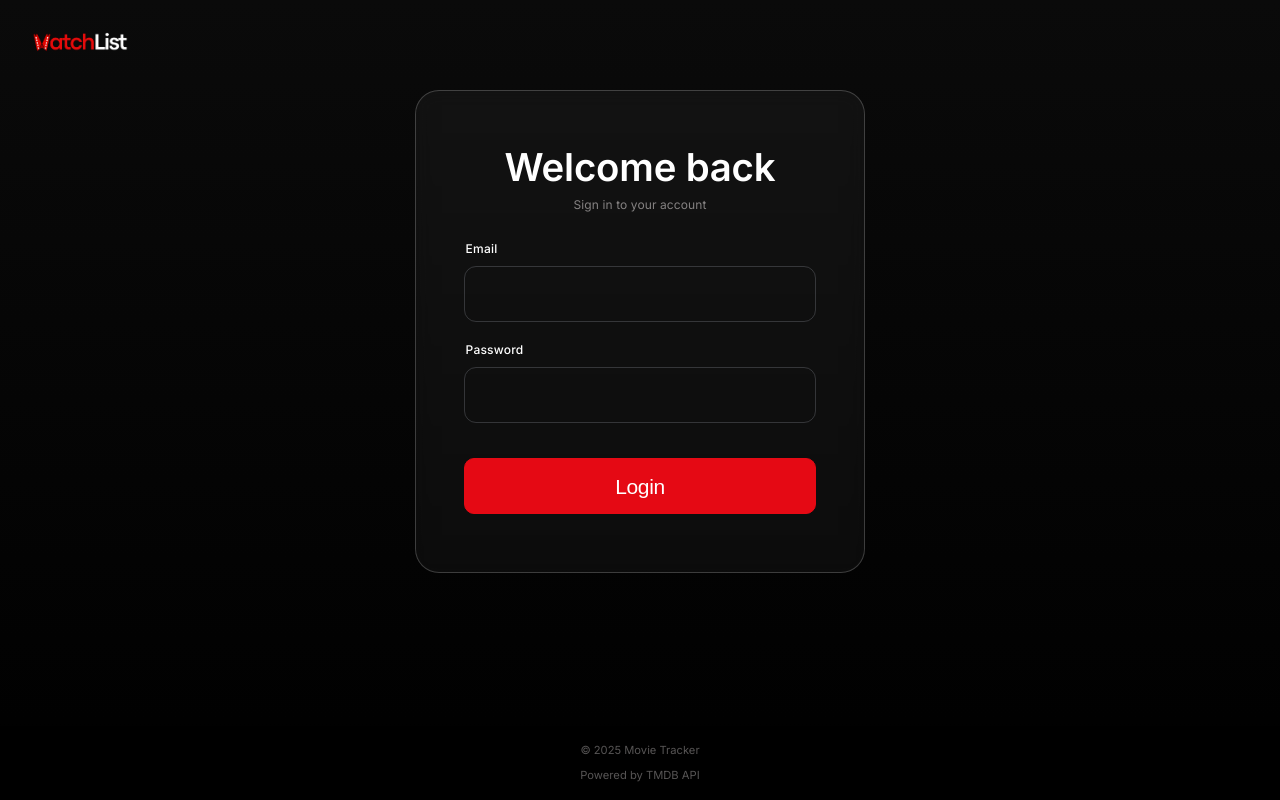
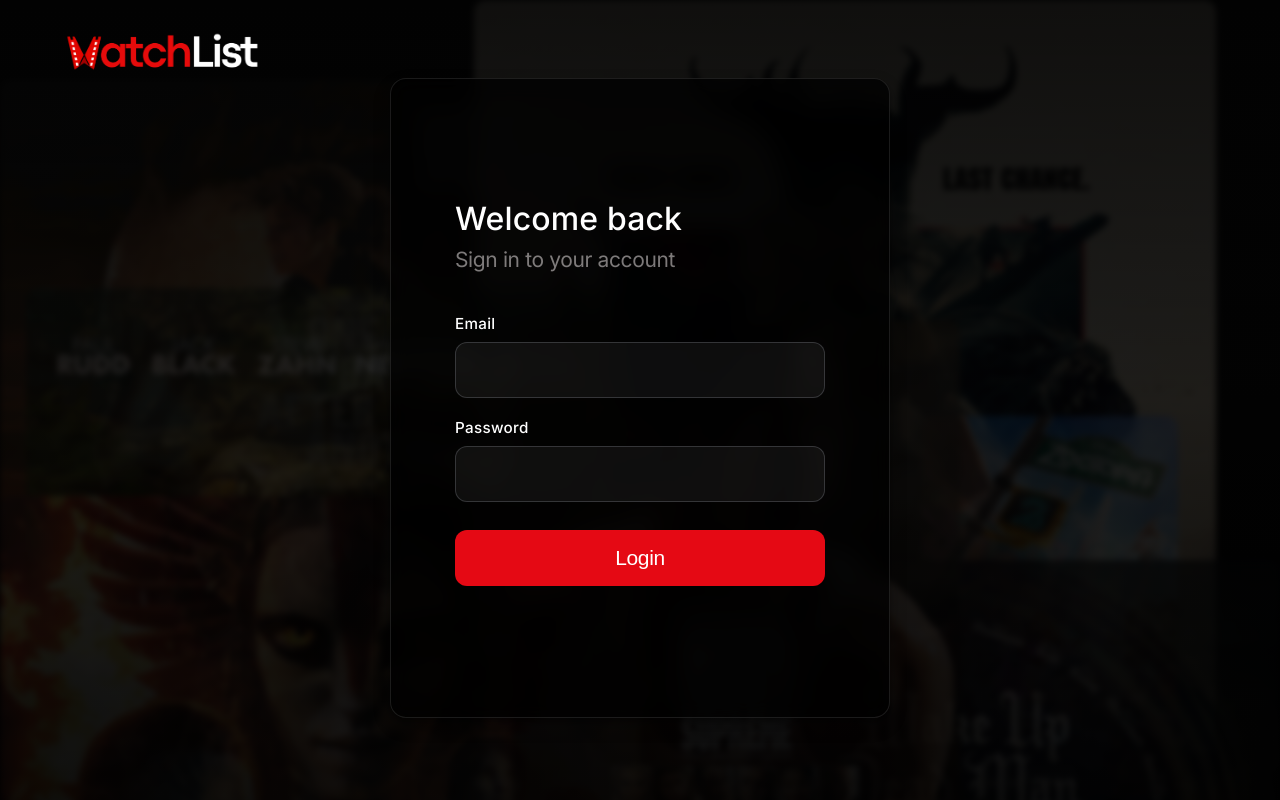
Before and after one commit to kabiraj/movie-tracker, a React (Vite) app in the folder frontend/: page /login in a window 1280 px wide. Built offline with nearby package versions, Linux system fonts and the light colour scheme.

Commit message:
polish UI for login and signup page

```diff
--- a/frontend/src/pages/LoginPage.jsx
+++ b/frontend/src/pages/LoginPage.jsx
@@ -124,13 +124,24 @@ function LoginPage(){
 
     return (
         <div className='login-page'>
-            <div className='logo-container'>
+            <div className='login-logo-container'>
                     <img
                         className="login-logo"
                         src="/logo/logo.png"
                         alt="Movie Tracker logo"
                         />
+            </div>
+            <div className='login-background-section'>
+                <div className='login-poster-grid'>
+                    <img src="/movieposter/1.jpg" alt="Movie poster 1" />
+                    <img src="/movieposter/2.jpg" alt="Movie poster 2" />
+                    <img src="/movieposter/3.jpg" alt="Movie poster 3" />
+                    <img src="/movieposter/4.jpg" alt="Movie poster 4" />
+                    <img src="/movieposter/5.jpg" alt="Movie poster 5" />
+                    <img src="/movieposter/6.jpg" alt="Movie poster 6" />
+                    <img src="/movieposter/7.jpg" alt="Movie poster 7" />
                 </div>
+            </div>
             <div className='login-container'>
                 <header className="login-header">
                     <h1>Welcome back</h1>
@@ -186,7 +197,7 @@ function LoginPage(){
 
                 </form>
             </div>
-            <Footer />
+            {/* <Footer /> */}
         </div>
     )
 }
--- a/frontend/src/pages/SignupPage.jsx
+++ b/frontend/src/pages/SignupPage.jsx
@@ -101,15 +101,13 @@ function SignUpPage() {
 
     return (
         <div className="signup-page">
-            <div className='logo-container'>
             <img
                 className="signup-logo"
                 src="/logo/logo.png"
                 alt="Movie Tracker logo"
             />
-                </div>
-            <div className="signup-wrapper">
             <div className="signup-container">
+                <div className="signup-form-content">
                     <form onSubmit={handleSubmit} noValidate>
                         <div className="signup-header">
                             <h1 className="signup-title">Create your account</h1>
--- a/frontend/src/styles/LoginPage.css
+++ b/frontend/src/styles/LoginPage.css
@@ -5,41 +5,151 @@
     background: var(--bg-dark);
     display: flex;
     flex-direction: column;
-    height: 100vh;
+    min-height: 100vh;
+    width: 100%;
+    position: relative;
+    overflow: hidden;
+}
+
+.login-background-section {
+    position: absolute;
+    top: 0;
+    left: 0;
+    right: 0;
+    bottom: 0;
+    width: 100%;
+    height: 100%;
+    z-index: 0;
+    overflow: hidden;
+}
+
+.login-background-section::before {
+    content: '';
+    position: absolute;
+    top: 0;
+    left: 0;
+    right: 0;
+    bottom: 0;
+    background: linear-gradient(
+        to bottom,
+        rgba(0, 0, 0, 0.8) 0%,
+        rgba(0, 0, 0, 0.6) 50%,
+        rgba(0, 0, 0, 0.8) 100%
+    );
+    z-index: 2;
+    pointer-events: none;
+}
+
+.login-poster-grid {
+    position: relative;
+    width: 100%;
+    height: 100%;
+    filter: blur(3px);
+    opacity: 0.4;
+}
+
+.login-poster-grid img {
+    position: absolute;
+    object-fit: cover;
+    border-radius: 12px;
+    opacity: 0.7;
+}
+
+.login-poster-grid img:nth-child(1) {
+    left: 0%;
+    top: 10%;
+    width: 45%;
+}
+
+.login-poster-grid img:nth-child(2) {
+    top: 0%;
+    right: 5%;
+    width: 58%;
+}
+
+.login-poster-grid img:nth-child(3) {
+    top: 36%;
+    left: 2%;
+    width: 46%;
+}
+
+.login-poster-grid img:nth-child(4) {
+    top: 52%;
+    right: 8%;
+    width: 20%;
+}
+
+.login-poster-grid img:nth-child(5) {
+    top: 62%;
+    left: 0%;
+    width: 54%;
+}
+
+.login-poster-grid img:nth-child(6) {
+    top: 70%;
+    right: 0%;
+    width: 50%;
+}
+
+.login-poster-grid img:nth-child(7) {
+    top: 40%;
+    left: 40%;
+    width: 35%;
+}
+
+.login-logo-container {
+    padding: 2rem 0 0 4rem;
+    position: relative;
+    z-index: 10;
+}
+
+.login-logo {
+    width: 196px;
+    height: auto;
+    object-fit: contain;
 }
 
 .login-container {
     align-self: center;
-    background: rgba(255, 255, 255, 0.04);
+    background: rgba(0, 0, 0, 0.75);
     backdrop-filter: blur(10px);
     -webkit-backdrop-filter: blur(10px);
-    border: 0.5px solid rgba(255, 255, 255, 0.2);
-    border-radius: 24px;
+    border-radius: 16px;
+    box-shadow: 0 4px 4px 0 rgba(0,0,0,.3),0 8px 12px 6px rgba(0,0,0,.15);
+    border: 1px solid rgba(255, 255, 255, 0.1);
     display: flex;
     flex-direction: column;
-    gap: 1rem;
-    max-width: 450px;
-    padding: 3rem;
+    gap: 1.5rem;
+    max-width: 500px;
+    padding: 3rem 4rem;
     width: 100%;
+    height: 80vh;
+    justify-content: center;
+    position: relative;
+    z-index: 10;
 }
 
 /* Header */
 .login-header {
-    text-align: center;
     display: flex;
     flex-direction: column;
+    gap: 0.75rem;
+    margin-bottom: 0.5rem;
 }
 
 .login-header h1 {
-    font-size: 2.4rem;
-    font-weight: 600;
-    letter-spacing: -0.2px;
+    font-size: var(--font-heading);
+    font-weight: var(--weight-semibold);
+    letter-spacing: var(--letter-spacing-heading);
+    line-height: var(--lineheight-heading);
     color: var(--text-primary);
 }
 
 .login-header p {
-    font-size: 0.75rem;
-    letter-spacing: 0.1px;
+    font-size: var(--font-subheading);
+    font-weight: var(--weight-regular);
+    letter-spacing: var(--letter-spacing-subheading);
+    line-height: var(--lineheight-subheading);
     color: var(--text-secondary);
 }
 
@@ -58,128 +168,116 @@
 .login-container label {
     color: var(--text-primary);
     display: block;
-    font-size: 0.75rem;
-    font-weight: 500;
-    letter-spacing: 0.2px;
-    margin: 0 0 0.5rem 0.1rem;
-
+    font-size: 0.95rem;
+    font-weight: var(--weight-semibold);
+    letter-spacing: 0.02em;
+    line-height: 1.4;
+    padding-bottom: 0.5rem;
 }
 
 .login-container input {
-    background: none;
+    background: rgba(255, 255, 255, 0.05);
     border: 1px solid rgba(203, 209, 224, 0.2);
     border-radius: 12px;
-    color: var(--text-secondary);
+    color: var(--text-primary);
     font-size: 1rem;
     height: 56px;
-    padding: 0.9rem;
+    padding: 0.9rem 1.2rem;
     width: 100%;
+    transition: all 0.2s ease;
+}
+
+.login-container input:hover {
+    border-color: rgba(203, 209, 224, 0.3);
+    background: rgba(255, 255, 255, 0.08);
 }
 
 .login-container input:focus {
-    background: black;
-    border-color: var(--accent-secondary);
-    box-shadow: 0 0 0 3px rgb(178, 7, 16, 0.15);
+    background: rgba(0, 0, 0, 0.3);
+    border-color: var(--accent-main);
+    box-shadow: 0 0 0 3px rgba(229, 9, 20, 0.15);
     outline: none;
+    color: var(--text-primary);
+}
+
+.login-container button {
+    border: none;
+    border-radius: 12px;
+    background-color: var(--accent-main);
+    color: var(--bg-card);
+    font-size: var(--font-subheading);
+    font-weight: var(--weight-semibold);
+    letter-spacing: var(--letter-spacing-subheading);
+    line-height: var(--lineheight-subheading);
+    margin-top: 0.5rem;
+    outline: none;
+    width: 100%;
+    height: 56px;
+    cursor: pointer;
     transition: all 0.2s ease;
 }
 
-.login-container button {
-    border: 1px solid var(--accent-main);
-    border-radius: 10px;
-    background-color: var(--accent-main);
-    color: var(--bg-card);
-    font-size: var(--font-subheading);
-    font-weight: var(--weight-subheading);
-    letter-spacing: var(--letter-spacing-subheading);
-    line-height: var(--lineheight-subheading);
-    margin-top: 1rem;
-    outline: none;
-    width: 100%;
-    height: 56px;
-}
-
 .login-container button:hover {
-    border-color: rgba(229, 9, 20, 0.5);
     background: var(--accent-secondary);
-    transform: translateY(-1px);
+    transform: translateY(-2px);
+    box-shadow: 0 4px 12px rgba(229, 9, 20, 0.3);
 }
 
 .login-container button:active {
-    border-color: rgba(178, 7, 16, 0.5);
     background: var(--accent-main);
-    transform: translateY(1px);
+    transform: translateY(0);
+    box-shadow: 0 2px 6px rgba(229, 9, 20, 0.2);
 }
 
 /* Error States */
 .login-container .error-message {
     display: block;
     font-size: 0.75rem;
-    color: var(--accent-main);
+    color: var(--accent-secondary);
 }
 
 .login-container .error-message.general {
+    border: 1px solid rgba(229, 9, 20, 0.3);
+    border-radius: 8px;
+    background: rgba(229, 9, 20, 0.1);
+    color: var(--accent-main);
+    font-size: 0.875rem;
+    padding: 0.875rem 1rem;
     text-align: center;
-    padding: 0.75rem;
-}
-
-.login-logo {
-    width: 96px;
-    height: auto;
-    object-fit: contain;
+    margin-bottom: 0.5rem;
 }
 
 /* Responsive Design */
 @media (max-width: 768px) {
+    .login-logo-container {
+        padding: 1.5rem 0 0 2rem;
+    }
+
+    .login-logo {
+        width: 150px;
+    }
+
     .login-container {
         padding: 2rem;
-        max-width: 60%;
-    }
-
-    .login-header h1 {
-        font-size: 2rem;
+        max-width: 90%;
     }
 }
 
-@media (max-width: 620px) {
-    .login-container {
-        padding: 2rem;
-        max-width: 60%;
+@media (max-width: 480px) {
+    .login-logo-container {
+        padding: 1rem 0 0 1.5rem;
     }
 
-    .login-header h1 {
-        font-size: 1.5rem;
-    }
-}
-
-/* Mobile */
-@media (max-width: 480px) {
-    .login-page {
-        padding: 1rem;
+    .login-logo {
+        width: 120px;
     }
 
     .login-container {
-        padding: 1.5rem;
-        border-radius: 20px;
-        max-width: 90%;
-    }
-
-    .login-header {
-        margin-bottom: 2rem;
+        padding: 2rem 1.5rem;
+        max-width: 100%;
     }
 
     .login-header h1 {
         font-size: 1.75rem;
     }
-
-    .login-container input {
-        height: 48px;
-        font-size: 0.875rem;
-    }
-
-    .login-container button {
-        height: 48px;
-        font-size: 0.9rem;
-        margin-top: 2rem;
-    }
 }
--- a/frontend/src/styles/SignupPage.css
+++ b/frontend/src/styles/SignupPage.css
@@ -10,44 +10,44 @@
     width: 100%;
 }
 
-.logo-container {
-    margin: 2rem;
+.signup-container {
+    display: flex;
+    flex-direction: row;
+    gap: 3rem;
+    flex: 1;
+    width: 100%;
+    align-items: stretch;
+    padding: 2rem;
 }
-.signup-wrapper {
-    align-self: center;
-    border-radius:28px;
-    background: rgba(255, 255, 255, 0.07);
-    backdrop-filter: blur(10px);
-    display:flex;
-    flex-direction:row;
-    height: 85%;
-    width: 75%;
-    overflow: hidden;
+.signup-form-content {
+    display: flex;
+    flex-direction: column;
+    width: 60%;
+    height: 100%;
+    justify-content: center;
 }
 
-.signup-container {
+.signup-form-content form {
+    display: flex;
+    flex-direction: column;
+    gap: 1.5rem;
     padding: 2rem;
-    width: 40%;
-}
-.signup-container form {
-    height: 100%;
-    display: flex;
-    flex-direction:column;
-    gap: 1.5rem;
-    padding: 1rem;
 }
 /* Form header block */
 
 .signup-header {
     display: flex;
     flex-direction: column;
-    gap: 1rem;
+    gap: 0.75rem;
+    margin-bottom: 0.5rem;
 }
 
 .signup-logo {
-    width: 96px;
+    width: 196px;
     height: auto;
     object-fit: contain;
+    padding: 1.5rem 2rem 0 2rem;
+    align-self: flex-start;
 }
 
 .signup-title {
@@ -61,7 +61,7 @@
 
 .signup-subtitle {
     color: var(--text-secondary);
-    font-size: var(--font-subheading);
+    font-size: var(--font-body);
     font-weight: var(--weight-regular);
     letter-spacing: var(--letter-spacing-subheading);
     line-height: var(--lineheight-subheading);
@@ -75,58 +75,66 @@
 
 .form-field-signup label {
     color: var(--text-primary);
-    font-size: var(--font-subheading);
-    font-weight: var(--weight-regular);
-    padding-bottom: 0.2rem;
-    letter-spacing: var(--letter-spacing-subheading);
-    line-height: var(--lineheight-subheading);
-
+    font-size: 0.95rem;
+    font-weight: var(--weight-semibold);
+    padding-bottom: 0.5rem;
+    letter-spacing: 0.02em;
+    line-height: 1.4;
 }
 
 .form-field-signup input {
-    background: none;
+    background: rgba(255, 255, 255, 0.05);
     border: 1px solid rgba(203, 209, 224, 0.2);
     border-radius: 12px;
-    color: var(--text-secondary);
+    color: var(--text-primary);
     font-size: 1rem;
     height: 56px;
-    padding: 0.9rem;
+    padding: 0.9rem 1.2rem;
     width: 100%;
+    transition: all 0.2s ease;
 }
 
-.form-field-signup input:focus{
-    background: black;
-    border-color: var(--accent-secondary);
-    box-shadow: 0 0 0 3px rgb(178, 7, 16, 0.15);
+.form-field-signup input:hover {
+    border-color: rgba(203, 209, 224, 0.3);
+    background: rgba(255, 255, 255, 0.08);
+}
+
+.form-field-signup input:focus {
+    background: rgba(0, 0, 0, 0.3);
+    border-color: var(--accent-main);
+    box-shadow: 0 0 0 3px rgba(229, 9, 20, 0.15);
     outline: none;
-    transition: all 0.2s ease;
-
+    color: var(--text-primary);
 }
 
 
 .form-field-signup button {
-    border: 1px solid red;
-    border-radius: 10px;
+    border: none;
+    border-radius: 12px;
     background-color: var(--accent-main);
     color: var(--bg-card);
     font-size: var(--font-subheading);
-    font-weight: var(--weight-subheading);
+    font-weight: var(--weight-semibold);
     letter-spacing: var(--letter-spacing-subheading);
     line-height: var(--lineheight-subheading);
     outline: none;
     width: 100%;
     height: 56px;
+    cursor: pointer;
+    transition: all 0.2s ease;
+    margin-top: 0.5rem;
 }
 
 .form-field-signup button:hover {
-    border-color: rgb(229, 9, 20, 0.5);
     background: var(--accent-secondary);
+    transform: translateY(-2px);
+    box-shadow: 0 4px 12px rgba(229, 9, 20, 0.3);
 }
 
 .form-field-signup button:active {
-    border-color: rgb(178, 7, 16, 0.5);
     background: var(--accent-main);
-    transform: translateY(1px);
+    transform: translateY(0);
+    box-shadow: 0 2px 6px rgba(229, 9, 20, 0.2);
 }
 
 /* Error and status messaging */
@@ -138,82 +146,110 @@
 }
 
 .error-message-server{
-    border: 1px solid rgba(255, 68, 68, 0.3);
+    border: 1px solid rgba(229, 9, 20, 0.3);
     border-radius: 8px;
-    background: rgba(255, 68, 68, 0.1);
+    background: rgba(229, 9, 20, 0.1);
     color: var(--accent-main);
-    font-size: 12px;
-    padding: 0.75rem;
+    font-size: 0.875rem;
+    padding: 0.875rem 1rem;
     text-align: center;
+    margin-bottom: 0.5rem;
 }
 
 .signup-photo-section {
-
-    border-left: 1px solid rgba(15, 23, 42, 0.08);
+    width: 80%;
+    height: 100%;
+    overflow: hidden;
     position: relative;
-    width: 60%;
-    overflow:hidden;
-
+    display: flex;
+    align-items: center;
+    justify-content: center;
 }
 
-.signup-photo-section::after {
-    content: "";
+.signup-photo-section::before {
+    content: '';
     position: absolute;
-    inset: 0;
-    background: linear-gradient(135deg, rgba(0,0,0,0.5), rgba(0,0,0,0.1));
+    top: 0;
+    left: 0;
+    right: 0;
+    bottom: 0;
+    background: linear-gradient(
+        to right,
+        rgba(0, 0, 0, 0.7) 0%,
+        rgba(0, 0, 0, 0.4) 50%,
+        rgba(0, 0, 0, 0.1) 100%
+    );
     z-index: 2;
+    pointer-events: none;
 }
+
 .poster-grid {
     position: relative;
     width: 100%;
     height: 100%;
-    z-index: 1;
+    filter: blur(2px);
+    opacity: 0.6;
+    display: flex;
+    align-items: center;
+    justify-content: center;
 }
 
 .poster-grid img {
+    border-radius: 12px;
     position: absolute;
     object-fit: cover;
+    opacity: 0.8;
+}
 
-}
+
 
 .poster-grid img:nth-child(1) {
     left: 0%;
+    top: 5%;
     width: 45%;
+    max-height: 90%;
 }
 
 .poster-grid img:nth-child(2) {
     top: 0%;
-    right: 0%;
+    right: 5%;
     width: 58%;
-
+    max-height: 90%;
 }
 
 .poster-grid img:nth-child(3) {
-    top: 36%;
+    top: 30%;
+    left: 2%;
     width: 46%;
+    max-height: 70%;
 }
 
 .poster-grid img:nth-child(4) {
-    top: 52%;
-    right: 0%;
+    top: 45%;
+    right: 8%;
     width: 20%;
+    max-height: 55%;
 }
 
 .poster-grid img:nth-child(5) {
-    top: 62%;
+    top: 55%;
+    left: 0%;
     width: 54%;
+    max-height: 45%;
 }
 
 .poster-grid img:nth-child(6) {
-    top: 70%;
+    top: 60%;
     right: 0%;
     width: 50%;
+    max-height: 40%;
 }
 
 .poster-grid img:nth-child(7) {
-    top: 40%;
+    top: 35%;
     left: 40%;
-    width: 45%;
+    width: 35%;
+    max-height: 65%;
 }
 /* Responsive Design */
 
--- a/frontend/src/styles/colors.css
+++ b/frontend/src/styles/colors.css
@@ -19,8 +19,8 @@
   --letter-spacing-subheading: -0.374px;
   --letter-spacing-body: 0.05em;
 
-  --lineheight-heading: 36px;
-  --lineheight-subheading: 25px;
+  --lineheight-heading: 1.1;
+  --lineheight-subheading: 1.1;
   --lineheight-body: 1.5;
 
   --weight-bold: 700;
```
Lines whose indentation alone changed are shown as unchanged.
